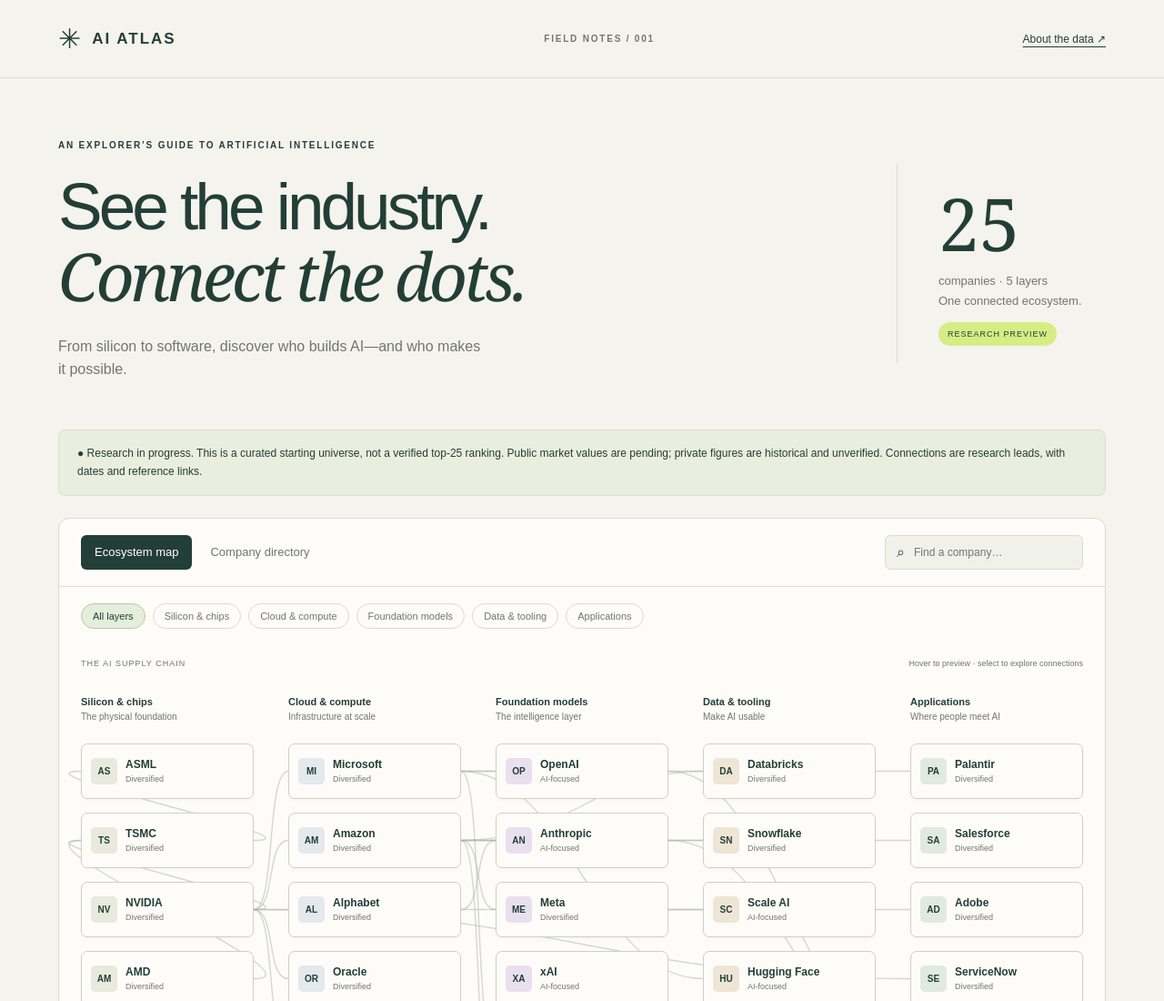
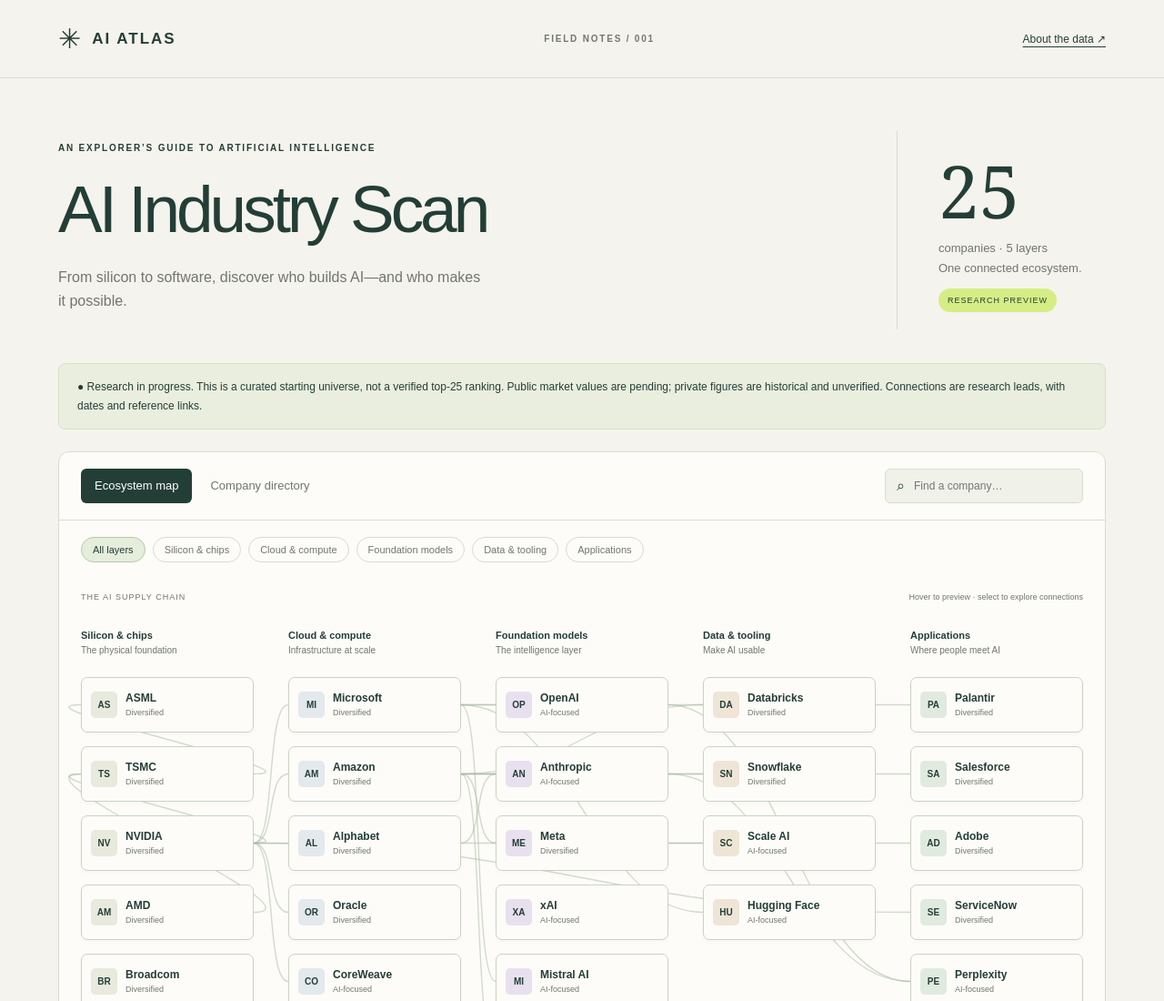
Before and after one commit to jyfoo213/vibecode, a website: page index.html in a window 1280 px wide. Shown: the top 1100 px of the page at 91% size. Drawn offline with Linux system fonts and the light colour scheme.

Commit message:
Rename title to AI Industry Scan

```diff
--- a/index.html
+++ b/index.html
@@ -3,7 +3,7 @@
 <body>
 <header><a class="brand" href="./">✳ <span>AI ATLAS</span></a><span class="edition">FIELD NOTES / 001</span><a href="#methodology">About the data ↗</a></header>
 <main>
-<section class="intro"><div><p class="eyebrow">AN EXPLORER’S GUIDE TO ARTIFICIAL INTELLIGENCE</p><h1>See the industry.<br><em>Connect the dots.</em></h1><p class="lede">From silicon to software, discover who builds AI—and who makes it possible.</p></div><div class="intro-note"><span class="big">25</span><p>companies · 5 layers<br>One connected ecosystem.</p><span class="pill">RESEARCH PREVIEW</span></div></section>
+<section class="intro"><div><p class="eyebrow">AN EXPLORER’S GUIDE TO ARTIFICIAL INTELLIGENCE</p><h1>AI Industry Scan</h1><p class="lede">From silicon to software, discover who builds AI—and who makes it possible.</p></div><div class="intro-note"><span class="big">25</span><p>companies · 5 layers<br>One connected ecosystem.</p><span class="pill">RESEARCH PREVIEW</span></div></section>
 <section class="notice">● Research in progress. This is a curated starting universe, not a verified top-25 ranking. Public market values are pending; private figures are historical and unverified. Connections are research leads, with dates and reference links.</section>
 <section class="workspace"><div class="toolbar"><div class="tabs"><button id="map-tab" class="active" aria-pressed="true">Ecosystem map</button><button id="list-tab" aria-pressed="false">Company directory</button></div><label class="search">⌕ <input id="search" type="search" placeholder="Find a company…" aria-label="Search companies"></label></div>
 <div class="filters" id="filters" aria-label="Supply chain layers"></div>
```
